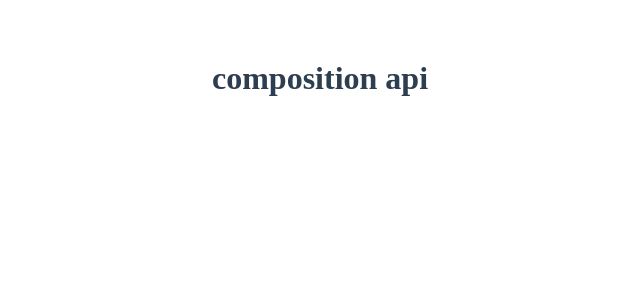
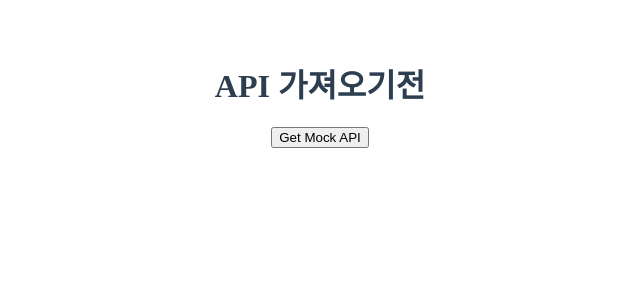
Before and after one commit to eorjs37/vue-composition, a Vue app: page /compositionapi in a window 1280 px wide. Shown: the top 300 px of the page, without its empty margins (320-960 px from the left). Built offline with nearby package versions, Linux system fonts and the light colour scheme.

Commit message:
객체화

```diff
--- a/src/pages/compositionapi.vue
+++ b/src/pages/compositionapi.vue
@@ -1,9 +1,66 @@
 <template>
-  <h1>composition api</h1>
+  <h1>{{ text }}</h1>
+  <button type="button" @click="apiGetSomething">Get Mock API</button>
 </template>
 
 <script>
-export default {};
+import { ref } from "@vue/reactivity";
+import { computed } from "@vue/runtime-core";
+
+// 관계가 있는 것들을 묶는 방식으로 개발 해볼 예정
+const useState = () => {
+  const text = ref("API 가져오기전");
+
+  const compCountText = computed(() => {
+    return text.value.length;
+  });
+
+  const apiGetSomething = () => {
+    setTimeout(() => {
+      text.value = "API 가져온 후";
+    }, 2000);
+  };
+
+  return {
+    text,
+    compCountText,
+    apiGetSomething,
+  };
+};
+
+// 예를 들어 Class와 관련된 묶는다. Class와 관련된 기능은  langlabClass
+// 자바의 Class와 같은 느낌으로 만드는것도 괜찮은 방법인것같다.
+const useLanglabClass = () => {
+  const classList = ref([]);
+
+  const addClass = () => {
+    classList.value.push({ idx: 1 });
+  };
+
+  const removeClass = () => {
+    classList.value.splice(0, 1);
+  };
+
+  return {
+    classList,
+    addClass,
+    removeClass,
+  };
+};
+
+export default {
+  setup() {
+    const { text, compCountText, apiGetSomething } = useState();
+    const { classList } = useLanglabClass();
+
+    return {
+      text,
+      compCountText,
+      apiGetSomething,
+      classList,
+    };
+  },
+};
 </script>
 
 <style></style>
```
